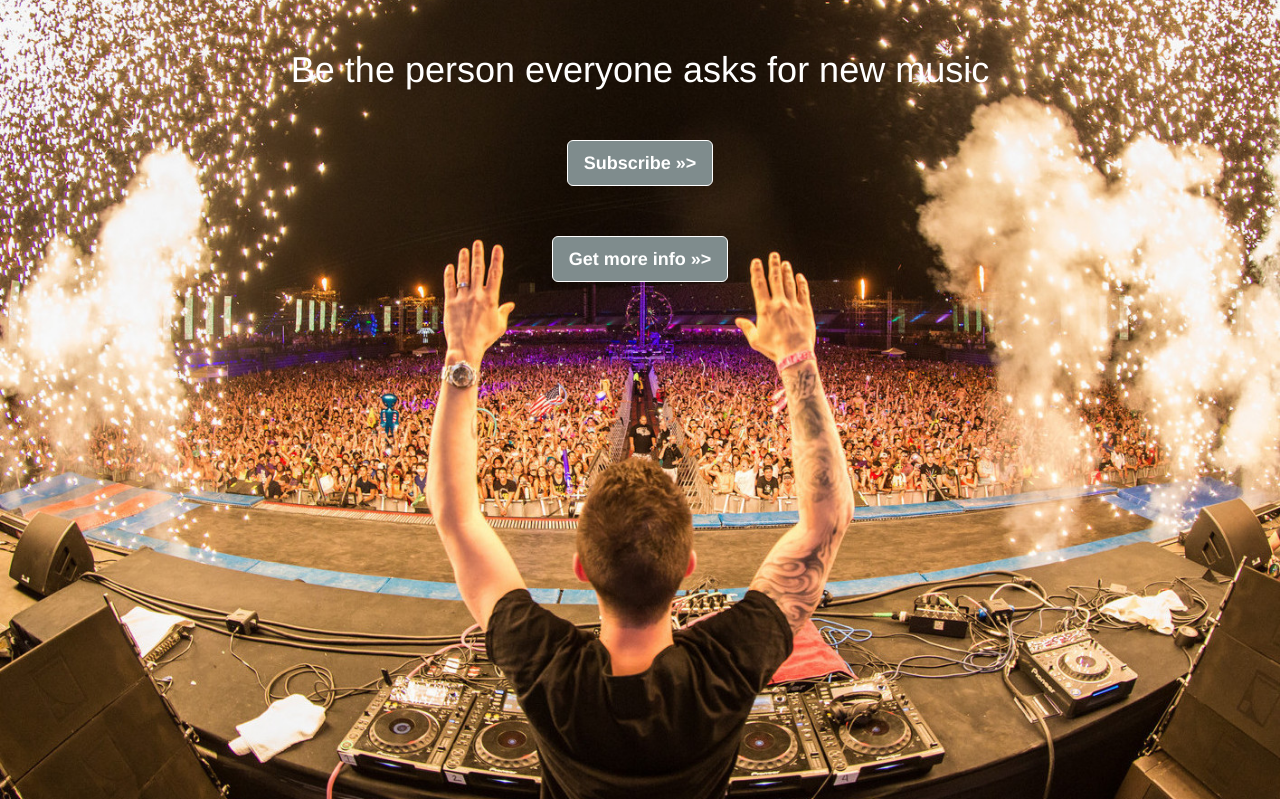
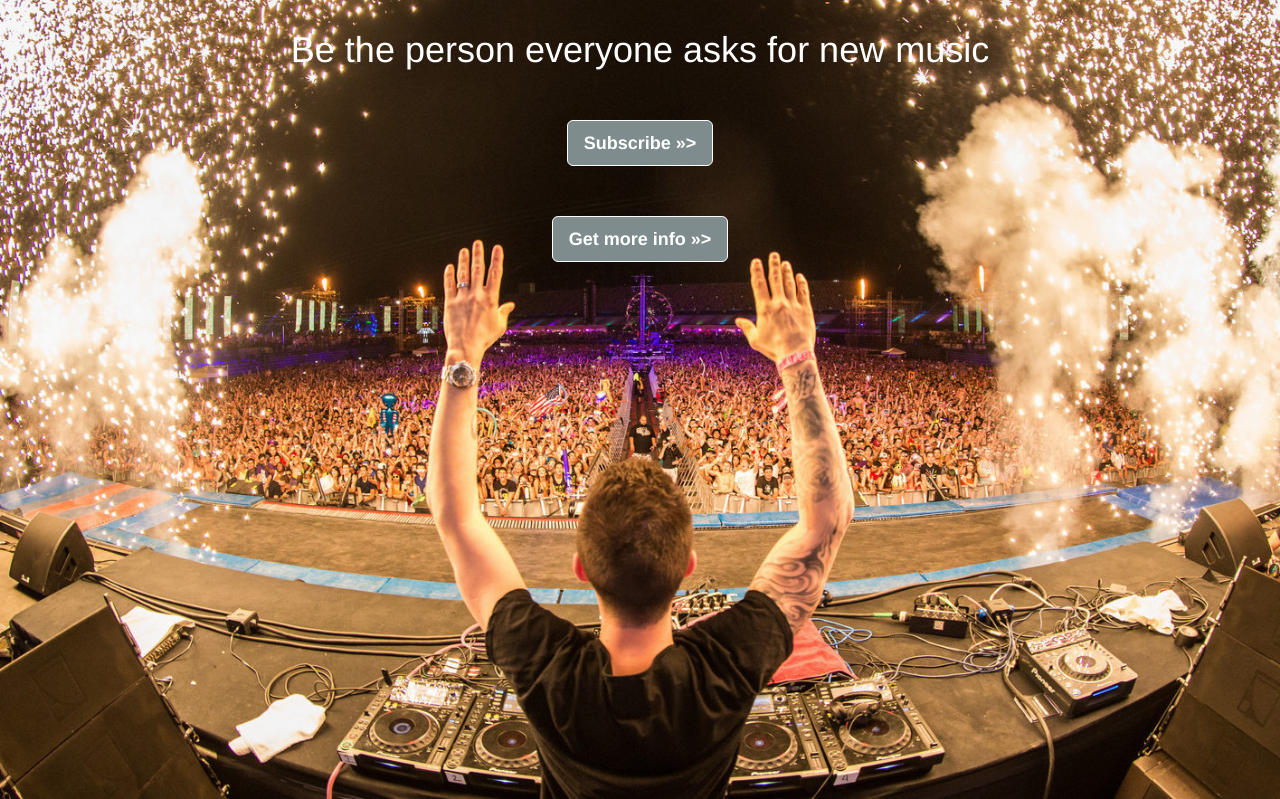
Before and after one commit to dickiebush/CoreMusic, a Flask app: page / in a window 1280 px wide. Shown: the part 76-875 px from the top of the page. Run offline with Flask 2, Linux system fonts and the light colour scheme; some libraries are stand-ins or nearby versions.

Commit message:
actually goodnight (goodmorning?) 1/5/17

```diff
--- a/templates/index.html
+++ b/templates/index.html
@@ -8,7 +8,7 @@
     <meta name="viewport" content="width=device-width, initial-scale=1.0">
     <div class="jumbotron-fluid" style="height:100vh; width:100%; background-size:cover; background-image:url({{ url_for('static', filename='img/edm.jpg')}}); background-repeat:no repeat; background-attachment:fixed; background-position:center;">
       <div class="container">
-        <center><h1 style="min-width:50vw; padding-top:30px;color:white;">Be the person everyone asks for new music</h1>
+        <center><h1 style="min-width:50vw; padding-top:10px;color:white;">Be the person everyone asks for new music</h1>
         <nbsp></nbsp>
         <p style="padding-top:5vh;"><a class="btn btn-primary-outline btn-lg" href="/signup" role="button" style="color:white; background-color:#7f8c8d;">Subscribe &raquo;></a></p>
         <p style="padding-top:5vh;"><a class="btn btn-primary-outline btn-lg" href="/aboutus" role="button" style="color:white; background-color:#7f8c8d;">Get more info &raquo;></a></p>
```
